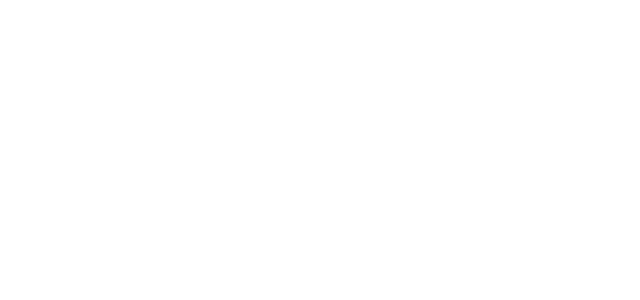
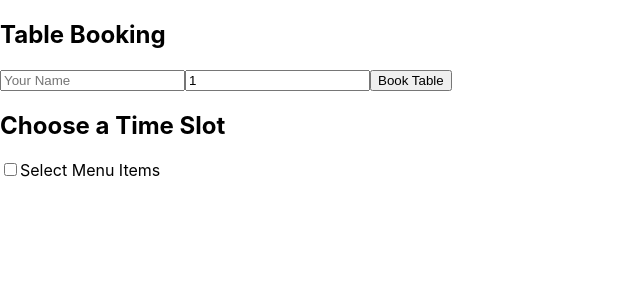
Before and after one commit to abhibhatt48/RestReserved, a React (Create React App) app in the folder customer-app-frontend/: page / in a window 1280 px wide. Before the commit this address had no page. Shown: the top 300 px of the page, without its empty margins (0-640 px from the left). Built offline with nearby package versions, Linux system fonts and the light colour scheme.

Commit message:
updated code

```diff
--- a/customer-app-frontend/src/routes.js
+++ b/customer-app-frontend/src/routes.js
@@ -6,8 +6,8 @@
 const Router = () => {
   return (
     <Routes>
-      {/* <Route path="/" element={<Booking />} /> */}
-      <Route path="/booking" element={<Booking />} />
+      <Route path="/" element={<Booking />} />
+      {/* <Route path="/booking" element={<Booking />} /> */}
     </Routes>
   );
 };
--- a/customer-app-frontend/src/views/Booking/MenuSelector.js
+++ b/customer-app-frontend/src/views/Booking/MenuSelector.js
@@ -1,15 +1,11 @@
-// MenuSelector.js
 import React, { useState } from "react";
 
 function MenuSelector() {
   const [selectedItems, setSelectedItems] = useState([]);
 
-  // Menu item selection logic
-
   return (
     <div>
       <h2>Select Menu Items</h2>
-      {/* Render menu items */}
     </div>
   );
 }
--- a/customer-app-frontend/src/views/Booking/TimeSlotSelector.js
+++ b/customer-app-frontend/src/views/Booking/TimeSlotSelector.js
@@ -1,15 +1,10 @@
-// TimeSlotSelector.js
 import React, { useState } from "react";
 
 function TimeSlotSelector() {
   const [selectedTime, setSelectedTime] = useState("");
-
-  // Time slot selection logic
-
   return (
     <div>
       <h2>Choose a Time Slot</h2>
-      {/* Render time slot options */}
     </div>
   );
 }
```
